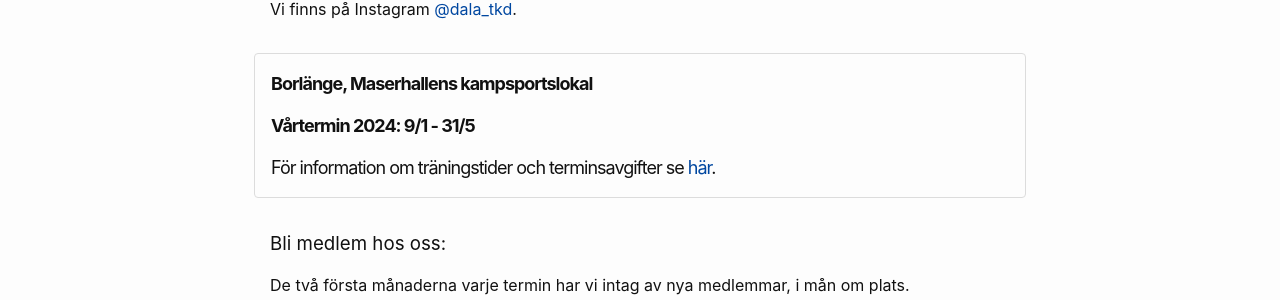
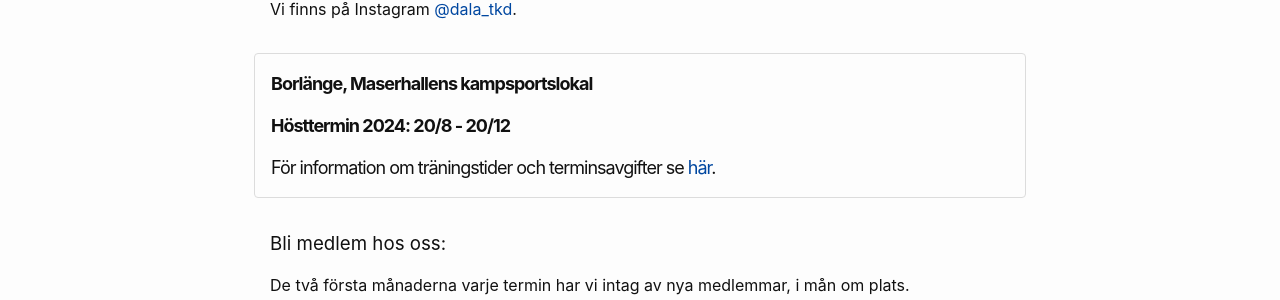
Before and after one commit to dalataekwondo/dalataekwondo.github.io, a Jekyll site: the page built from index.markdown, in a window 1280 px wide. Shown: the part 252-552 px from the top of the page. Built offline with Jekyll 4.4.1, drawn with Linux system fonts in a browser that asks for light colours.

Commit message:
index.markdown

```diff
--- a/index.markdown
+++ b/index.markdown
@@ -10,7 +10,7 @@ Vi finns på Instagram [@{{ site.instagram_username | escape }}](https://instagr
 
 > **Borlänge, Maserhallens kampsportslokal**
 >
-> **Vårtermin 2024: 9/1 - 31/5**
+> **Hösttermin 2024: 20/8 - 20/12**
 >
 > För information om träningstider och terminsavgifter se [här](/lokal-tid/#tid).
 
```
